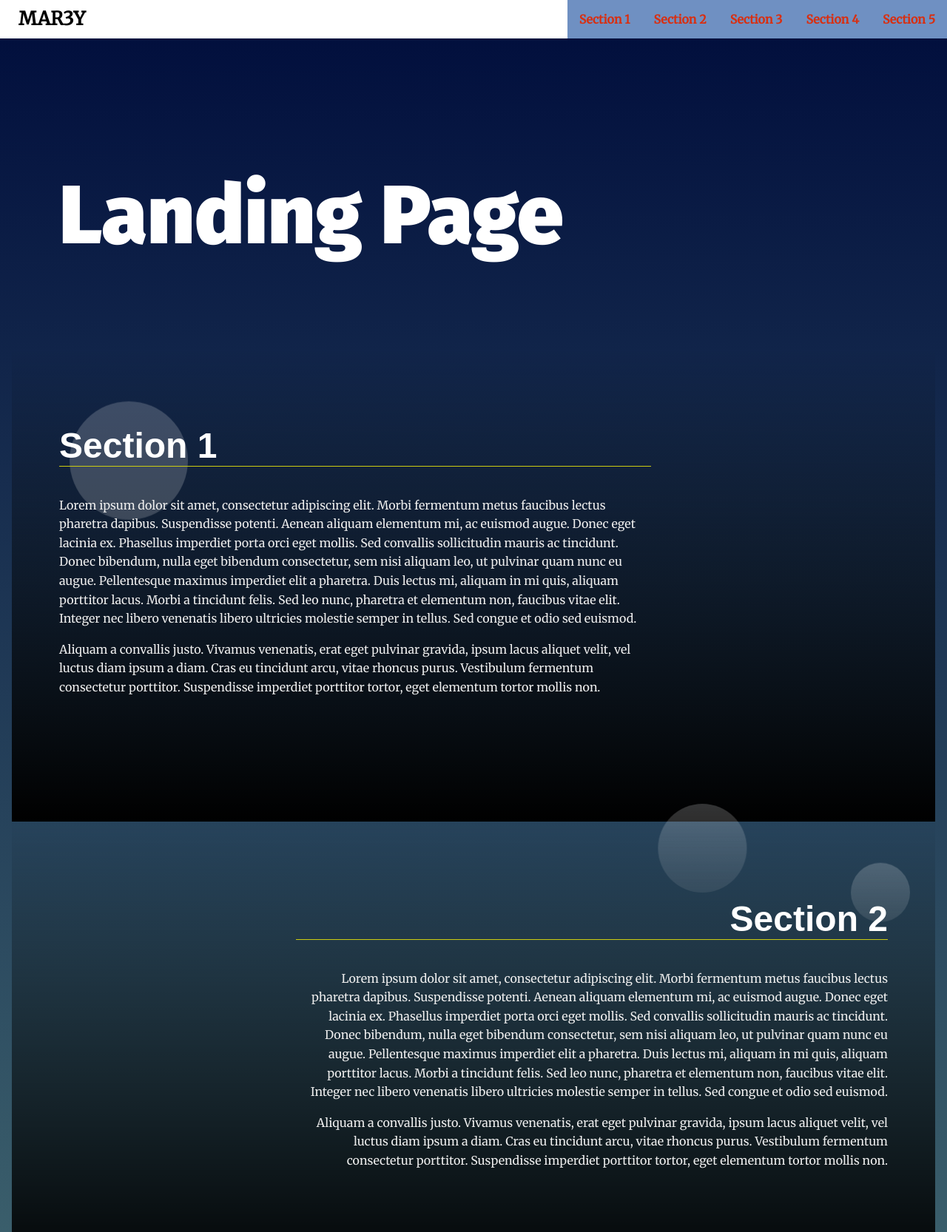
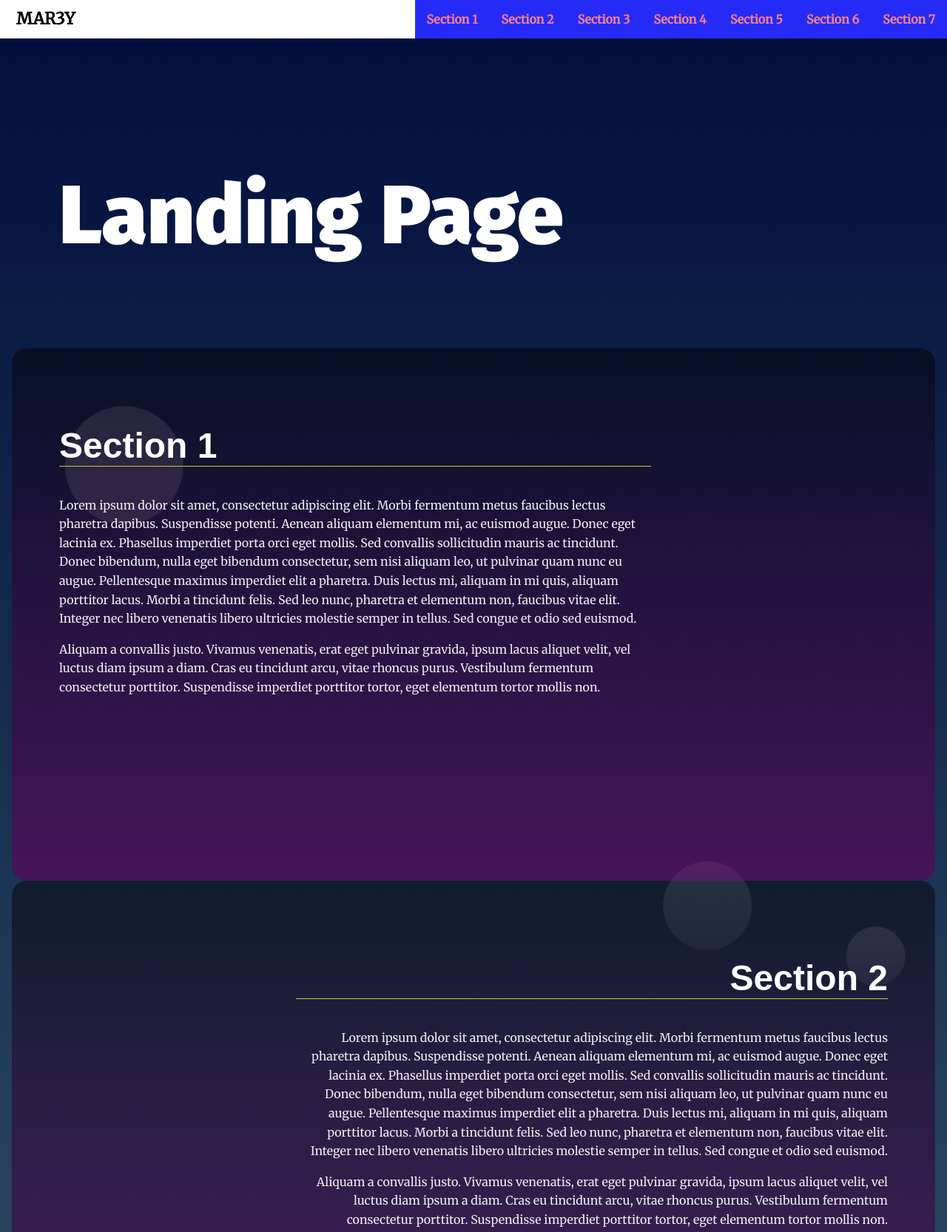
Before and after one commit to AbdoSMarei/Landing-Page-Udacity, a plain HTML site: page landing-page-udacity-project1/index.html in a window 1280 px wide. Shown: the top 1666 px of the page at 74% size. Drawn offline with Linux system fonts and the light colour scheme.

Commit message:
Add files via upload
edit options of intersectionobserver method to use all media

```diff
--- a/landing-page-udacity-project1/css/styles.css
+++ b/landing-page-udacity-project1/css/styles.css
@@ -8,25 +8,31 @@
  *
 */
 
+/* ---- Base Rules ---- */
+/* html {
+    scroll-behavior: smooth;
+} */
 
-/* ---- Base Rules ---- */
 body {
-    background: rgb(136,203,171);
-    background: linear-gradient(0deg, rgba(136,203,171,1) 0%, rgba(0,13,60,1) 100%);
+    background: rgb(136, 203, 171);
+    background: linear-gradient(
+      0deg,
+      rgba(136, 203, 171, 1) 0%,
+      rgba(0, 13, 60, 1) 100%
+    );
     margin: 0;
-    font-family: 'Merriweather', serif;
+    font-family: "Merriweather", serif;
     color: #fff;
   }
 
-
   /* Typeography General*/
   h1 {
-    font-family: 'Fira Sans', sans-serif;
+    font-family: "Fira Sans", sans-serif;
     font-size: 3em;
     margin: 2em 1rem;
   }
 
-@media only screen and (min-width: 35em){
+  @media only screen and (min-width: 40em) {
     h1 {
       font-size: 7em;
       margin: 2em 4rem 1em;
@@ -35,7 +41,7 @@ h1 {
 
   h2 {
     border-bottom: 1px solid #cc1;
-    font-family: 'Oxygen', Sans-Serif;
+    font-family: "Oxygen", Sans-Serif;
     font-size: 3em;
     color: #fff;
   }
@@ -57,9 +63,8 @@ main {
 
   section {
     position: relative;
-    min-height: 80vh;
+    min-height: 90vh;
   }
-
 
   /* ---- Module Rules ---- */
 
@@ -69,21 +74,22 @@ section {
     margin: 0;
     text-align: right;
   }
-.navbar__menu li {
-    display: inline-block;
-}
+  /*logo style*/
   .navbar__menu .logo {
     float: left;
     padding: 0 1em;
     cursor: pointer;
     height: 50px;
     line-height: 50px;
-    font-size: 25px;
+    font-size: 22px;
 }
 .navbar__menu .logo a {
     text-decoration: none;
     color: #000;
     font-weight: bold;
+}
+  .navbar__menu li {
+    display: inline-block;
   }
   .navbar__menu .menu__link {
     display: block;
@@ -92,16 +98,20 @@ section {
     text-decoration: none;
     color: #000;
   }
+
   .navbar__menu .menu__link:hover {
-    background: #333;
+    background: #0f0f0f;
     color: #fff;
     transition: ease 0.3s all;
   }
-.navbar__menu .menu__link.active {
-    background: #6f90c2;
-    color: rgb(216, 47, 17);
+
+  /*make a different style for active links*/
+  .navbar__menu .active {
+    background: #262af7;
+    color: rgb(252, 130, 130);
     transition: ease 0.3s all;
   }
+
   /* Header Styles */
   .page__header {
     background: #fff;
@@ -118,10 +128,9 @@ section {
     color: #fff;
   }
 
-.page__footer p{
+  .page__footer p {
     color: #fff;
   }
-
 
   /* ---- Theme Rules ---- */
   /* Landing Container Styles */
@@ -130,7 +139,7 @@ section {
     text-align: left;
   }
 
-@media only screen and (min-width: 35em){
+  @media only screen and (min-width: 35em) {
     .landing__container {
       max-width: 50em;
       padding: 4em;
@@ -147,7 +156,7 @@ section:nth-of-type(even) .landing__container {
   /* Note that background circles are created with psuedo elements before and after */
   /* Circles appear to be random do to use of :nth-of-type psuedo class */
   section:nth-of-type(odd) .landing__container::before {
-    content: '';
+    content: "";
     background: rgba(255, 255, 255, 0.187);
     position: absolute;
     z-index: -5;
@@ -159,9 +168,13 @@ section:nth-of-type(odd) .landing__container::before {
   }
 
   section:nth-of-type(even) .landing__container::before {
-    content: '';
-    background: rgb(255,255,255);
-    background: linear-gradient(0deg, rgba(255,255,255,.1) 0%, rgba(255,255,255,.2) 100%);
+    content: "";
+    background: rgb(255, 255, 255);
+    background: linear-gradient(
+      0deg,
+      rgba(255, 255, 255, 0.1) 0%,
+      rgba(255, 255, 255, 0.2) 100%
+    );
     position: absolute;
     top: 3em;
     right: 3em;
@@ -174,9 +187,13 @@ section:nth-of-type(even) .landing__container::before {
   }
 
   section:nth-of-type(3n) .landing__container::after {
-    content: '';
-    background: rgb(255,255,255);
-    background: linear-gradient(0deg, rgba(255,255,255,.1) 0%, rgba(255,255,255,.2) 100%);
+    content: "";
+    background: rgb(255, 255, 255);
+    background: linear-gradient(
+      0deg,
+      rgba(255, 255, 255, 0.1) 0%,
+      rgba(255, 255, 255, 0.2) 100%
+    );
     position: absolute;
     right: 0;
     bottom: 0;
@@ -189,9 +206,13 @@ section:nth-of-type(3n) .landing__container::after {
   }
 
   section:nth-of-type(3n + 1) .landing__container::after {
-    content: '';
-    background: rgb(255,255,255);
-    background: linear-gradient(0deg, rgba(255,255,255,.1) 0%, rgba(255,255,255,.2) 100%);
+    content: "";
+    background: rgb(255, 255, 255);
+    background: linear-gradient(
+      0deg,
+      rgba(255, 255, 255, 0.1) 0%,
+      rgba(255, 255, 255, 0.2) 100%
+    );
     position: absolute;
     right: 20vw;
     bottom: -5em;
@@ -203,14 +224,17 @@ section:nth-of-type(3n + 1) .landing__container::after {
     transition: ease 0.5s all;
   }
 
-
   /* ---- Theme State Rules ---- */
   /* Section Active Styles */
   /* Note: your-active-class class is applied through javascript. You should update the class here and in the index.html to what you set in your javascript file.  */
   section.your-active-class {
-    background: rgb(0, 0, 0);
-    background: linear-gradient(0deg, rgba(0, 0, 0, 1) 0%, rgba(0, 0, 0, 0) 100%);
-    transform: translateX(0%);
+    background: rgb(108 30 121 0.5);
+    background: linear-gradient(
+      0deg,
+      rgb(87 6 93 / 69%) 0%,
+      rgb(0 0 0 / 45%) 100%
+    );
+    border-radius: 20px;
   }
 
   section.your-active-class .landing__container::before {
@@ -222,30 +246,26 @@ section.your-active-class .landing__container::after {
     opacity: 1;
     animation: rotate 5s linear 0s infinite forwards reverse;
   }
-#to-top {
-    border-radius: 70px;
-    background-color: #050505;
-    width: 85px;
-    height: 45px;
-    text-align: center;
-    line-height: 45px;
-    position: fixed;
-    bottom: -4px;
-    right: 25px;
-    cursor: pointer;
-    display: none;
-  }
 
   /* Section Active Styles Keyframe Animations */
   @keyframes rotate {
     from {
-		transform: rotate(0deg)
-		           translate(-1em)
-		           rotate(0deg);
+      transform: rotate(0deg) translate(-1em) rotate(0deg);
     }
     to {
-		transform: rotate(360deg)
-		           translate(-1em)
-		           rotate(-360deg);
+      transform: rotate(360deg) translate(-1em) rotate(-360deg);
     }
   }
+  #to-top {
+    border-radius: 60px ;
+    background-color: #0c0c0c;
+    width: 87px;
+    height: 45px;
+    text-align: center;
+    line-height: 47px;
+    position: fixed;
+    bottom: -6px;
+    right: 20px;
+    cursor: pointer;
+    display: none;
+  }
--- a/landing-page-udacity-project1/index.html
+++ b/landing-page-udacity-project1/index.html
@@ -29,7 +29,7 @@
     a data attribute that will populate the li node.
     Adding more sections will automatically populate nav.
     The first section is set to active class by default -->
-    <section id="section1" data-nav="Section 1" class="your-active-class">
+    <section id="section1" data-nav="Section 1" >
       <div class="landing__container">
         <h2>Section 1</h2>
         <p>Lorem ipsum dolor sit amet, consectetur adipiscing elit. Morbi fermentum metus faucibus lectus pharetra dapibus. Suspendisse potenti. Aenean aliquam elementum mi, ac euismod augue. Donec eget lacinia ex. Phasellus imperdiet porta orci eget mollis. Sed convallis sollicitudin mauris ac tincidunt. Donec bibendum, nulla eget bibendum consectetur, sem nisi aliquam leo, ut pulvinar quam nunc eu augue. Pellentesque maximus imperdiet elit a pharetra. Duis lectus mi, aliquam in mi quis, aliquam porttitor lacus. Morbi a tincidunt felis. Sed leo nunc, pharetra et elementum non, faucibus vitae elit. Integer nec libero venenatis libero ultricies molestie semper in tellus. Sed congue et odio sed euismod.</p>
@@ -69,6 +69,22 @@
         <p>Aliquam a convallis justo. Vivamus venenatis, erat eget pulvinar gravida, ipsum lacus aliquet velit, vel luctus diam ipsum a diam. Cras eu tincidunt arcu, vitae rhoncus purus. Vestibulum fermentum consectetur porttitor. Suspendisse imperdiet porttitor tortor, eget elementum tortor mollis non.</p>
       </div>
     </section>
+    <section id="section6" data-nav="Section 6">
+      <div class="landing__container">
+        <h2>Section 6</h2>
+        <p>Lorem ipsum dolor sit amet, consectetur adipiscing elit. Morbi fermentum metus faucibus lectus pharetra dapibus. Suspendisse potenti. Aenean aliquam elementum mi, ac euismod augue. Donec eget lacinia ex. Phasellus imperdiet porta orci eget mollis. Sed convallis sollicitudin mauris ac tincidunt. Donec bibendum, nulla eget bibendum consectetur, sem nisi aliquam leo, ut pulvinar quam nunc eu augue. Pellentesque maximus imperdiet elit a pharetra. Duis lectus mi, aliquam in mi quis, aliquam porttitor lacus. Morbi a tincidunt felis. Sed leo nunc, pharetra et elementum non, faucibus vitae elit. Integer nec libero venenatis libero ultricies molestie semper in tellus. Sed congue et odio sed euismod.</p>
+
+        <p>Aliquam a convallis justo. Vivamus venenatis, erat eget pulvinar gravida, ipsum lacus aliquet velit, vel luctus diam ipsum a diam. Cras eu tincidunt arcu, vitae rhoncus purus. Vestibulum fermentum consectetur porttitor. Suspendisse imperdiet porttitor tortor, eget elementum tortor mollis non.</p>
+      </div>
+    </section>
+    <section id="section7" data-nav="Section 7">
+      <div class="landing__container">
+        <h2>Section 7</h2>
+        <p>Lorem ipsum dolor sit amet, consectetur adipiscing elit. Morbi fermentum metus faucibus lectus pharetra dapibus. Suspendisse potenti. Aenean aliquam elementum mi, ac euismod augue. Donec eget lacinia ex. Phasellus imperdiet porta orci eget mollis. Sed convallis sollicitudin mauris ac tincidunt. Donec bibendum, nulla eget bibendum consectetur, sem nisi aliquam leo, ut pulvinar quam nunc eu augue. Pellentesque maximus imperdiet elit a pharetra. Duis lectus mi, aliquam in mi quis, aliquam porttitor lacus. Morbi a tincidunt felis. Sed leo nunc, pharetra et elementum non, faucibus vitae elit. Integer nec libero venenatis libero ultricies molestie semper in tellus. Sed congue et odio sed euismod.</p>
+
+        <p>Aliquam a convallis justo. Vivamus venenatis, erat eget pulvinar gravida, ipsum lacus aliquet velit, vel luctus diam ipsum a diam. Cras eu tincidunt arcu, vitae rhoncus purus. Vestibulum fermentum consectetur porttitor. Suspendisse imperdiet porttitor tortor, eget elementum tortor mollis non.</p>
+      </div>
+    </section>
   </main>
   <footer class="page__footer">
     <p>&copy Udacity</p>
--- a/landing-page-udacity-project1/js/app.js
+++ b/landing-page-udacity-project1/js/app.js
@@ -17,6 +17,7 @@
  * Define Global Variables
  *
 */
+// define global variables
 const sections = document.querySelectorAll('section'),
       fragment = document.createDocumentFragment(),
       navBarList = document.getElementById('navbar__list'),
@@ -29,9 +30,12 @@ const sections = document.querySelectorAll('section'),
  *
 */
 
+// go to top smoothly when click on the icon top
 toTop.addEventListener("click", () => {
     document.documentElement.scrollTo({ top: 0, behavior: "smooth" });
   });
+
+// disappear the header (navBar) after 8 sec and appear again when scroll
 let isScrolling;
 document.onscroll = () => {
   header.style.display = "block"
@@ -40,10 +44,12 @@ document.onscroll = () => {
     header.style.display = "none";
   }, 4000);
 
+// appear the top icon when scroll down after 450px
   window.scrollY > 450
     ? (toTop.style.display = "block")
     : (toTop.style.display = "none");
 };
+
 /**
  * End Helper Functions
  * Begin Main Functions
@@ -64,37 +70,37 @@ sections.forEach((section) => {
                 block:'center',
             });
         });
+
         link.setAttribute('id',section.id);
         link.setAttribute('class','menu__link');
         link.appendChild(aText);
         li.appendChild(link);
         fragment.appendChild(li);
 
+
 // Scroll to anchor ID using scrollTO event
 // Set sections as active
-const observer = new IntersectionObserver(
-        function active(inputs) {
-            inputs.forEach((input) => {
-                if(input.isIntersecting) {
-                    input.target.classList.add('your-active-class');
-                    link.classList.add('active');
-                    // location.hash = `${input.target.id}`;
-                }
-                else {
-                    input.target.classList.remove('your-active-class');
-                    link.classList.remove('active');
-                }
-            });
-        },
-        {//option
-            root: null,
-            rootMargin:"-230px",
-            threshold: 0.15
+// using intersection to hold the active link & section
+const observer = new IntersectionObserver(function (entries, observer) {
+    entries.forEach(entry => {
+
+        if (entry.isIntersecting) {
+            entry.target.classList.add("your-active-class");
+            link.classList.add('active');
         }
-    );
+        else {
+            entry.target.classList.remove("your-active-class");
+            link.classList.remove('active');
+        }
+    })
+ }, {
+        root : null,
+        rootMargin:'-7px 50px -7px 30px',
+        threshold: 0.5,
+    })
     observer.observe(section);
-});
-navBarList.appendChild(fragment);
+})
+navBarList.appendChild(fragment);  // append fragment to navBar
 
 /**
  * End Main Functions
```
Lines whose indentation alone changed are shown as unchanged.
